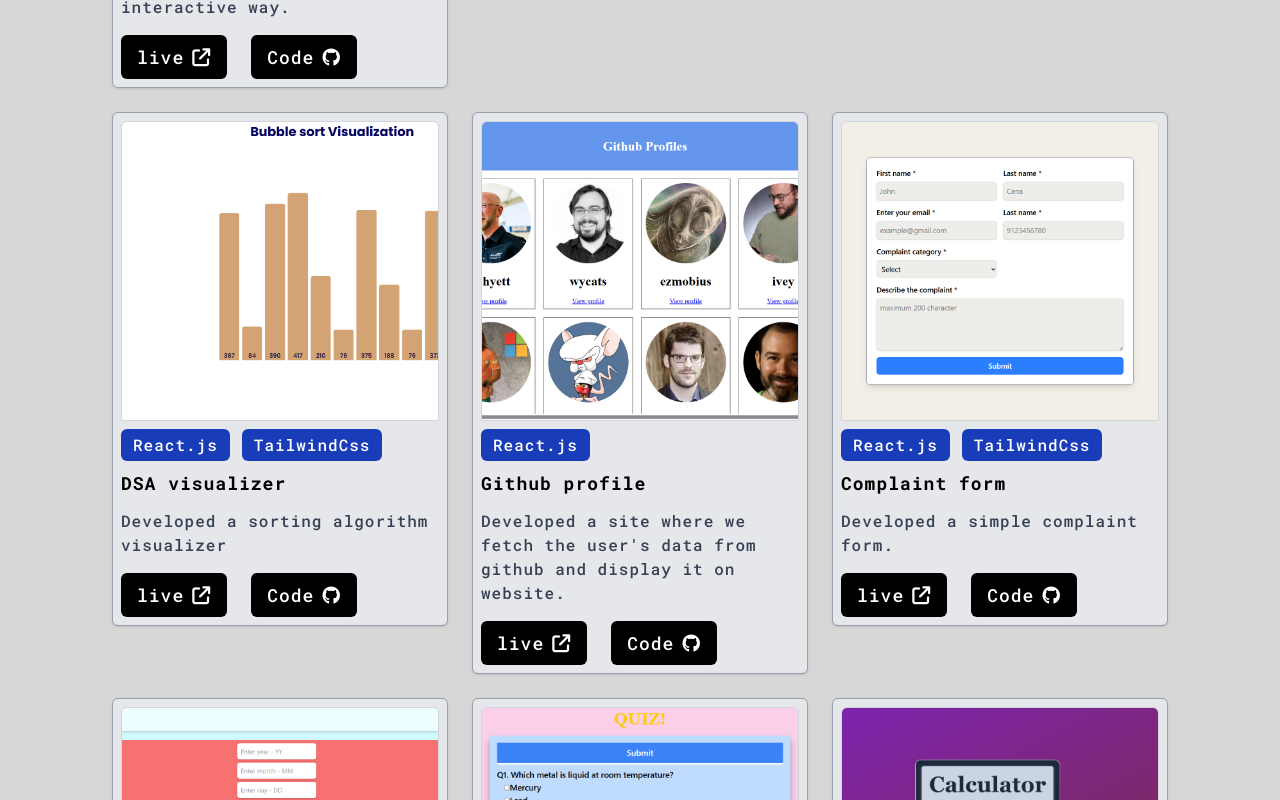
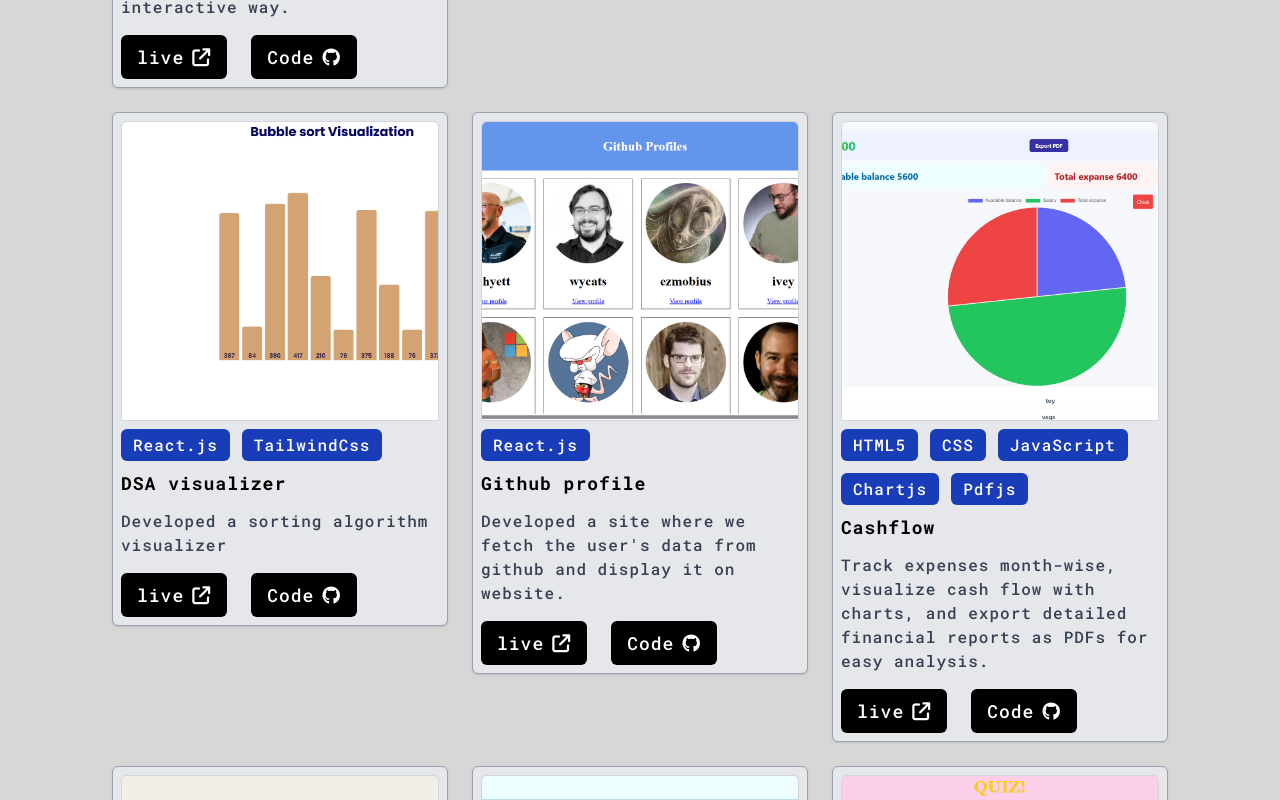
Before and after one commit to roshansu/portfollio, a React (Vite) app: page / in a window 1280 px wide. Shown: the part 6160-6960 px from the top of the page. Built offline with nearby package versions, Linux system fonts and the light colour scheme.

Commit message:
Added cashflow project

```diff
--- a/src/component/All.jsx
+++ b/src/component/All.jsx
@@ -23,6 +23,7 @@
 import ev from '../assets/ev.png'
 import mai from '../assets/mai.png'
 import crime from '../assets/crime.png'
+import cash from '../assets/cash.png'
 
 
 const All = () => {
@@ -116,6 +117,14 @@
             tech: ["React.js"],
             live: "https://githubprofil.netlify.app/",
             code: "https://github.com/roshansu/githubProfile",
+        },
+         {
+            pic: cash,
+            desc: "Track expenses month-wise, visualize cash flow with charts, and export detailed financial reports as PDFs for easy analysis.",
+            title:"Cashflow",
+            tech: ["HTML5", "CSS", "JavaScript", "Chartjs", "Pdfjs"],
+            live: "https://cashflowtracke.netlify.app/",
+            code: "https://github.com/roshansu/cash-flow-salary-and-expanse-tracker",
         },
          {
             pic: comp,
--- a/src/component/Js.jsx
+++ b/src/component/Js.jsx
@@ -6,10 +6,19 @@
 import expense from '../assets/expense.png'
 import note from '../assets/note.png'
 import Card from './Card'
-
+import cash from '../assets/cash.png'
+// Track expenses month-wise, visualize cash flow with charts, and export detailed financial reports as PDFs for easy analysis.
 const Js = () => {
    const data = [
-    {
+        {
+            pic: cash,
+            desc: "Track expenses month-wise, visualize cash flow with charts, and export detailed financial reports as PDFs for easy analysis.",
+            title:"Cashflow",
+            tech: ["HTML5", "CSS", "JavaScript", "Chartjs", "Pdfjs"],
+            live: "https://cashflowtracke.netlify.app/",
+            code: "https://github.com/roshansu/cash-flow-salary-and-expanse-tracker",
+        },
+        {
             pic: note,
             desc: "Developed a secure note keeper app where you can write your notes and you can secure notes by locking it.",
             title:"NoteKeeper",
```
Also changed, not shown: src/assets/cash.png (added).
